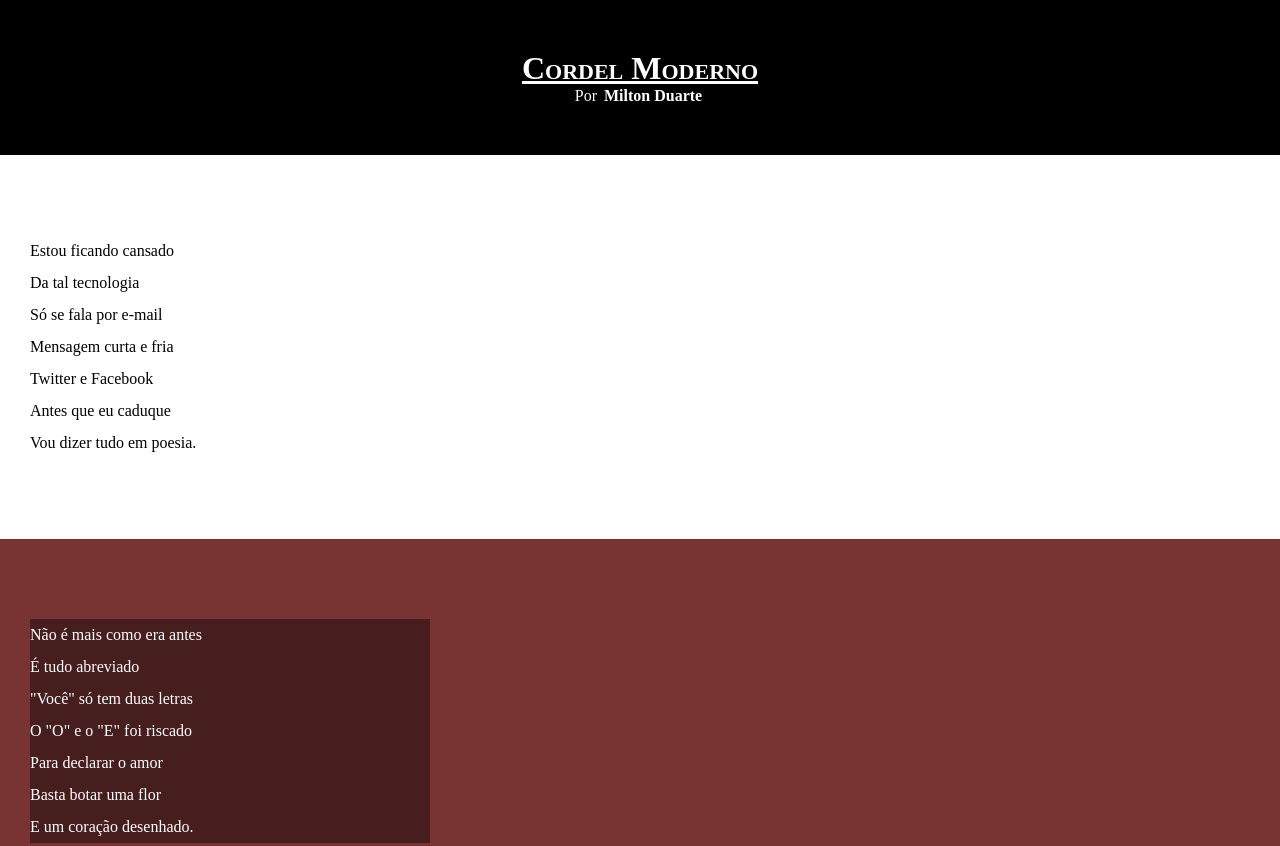
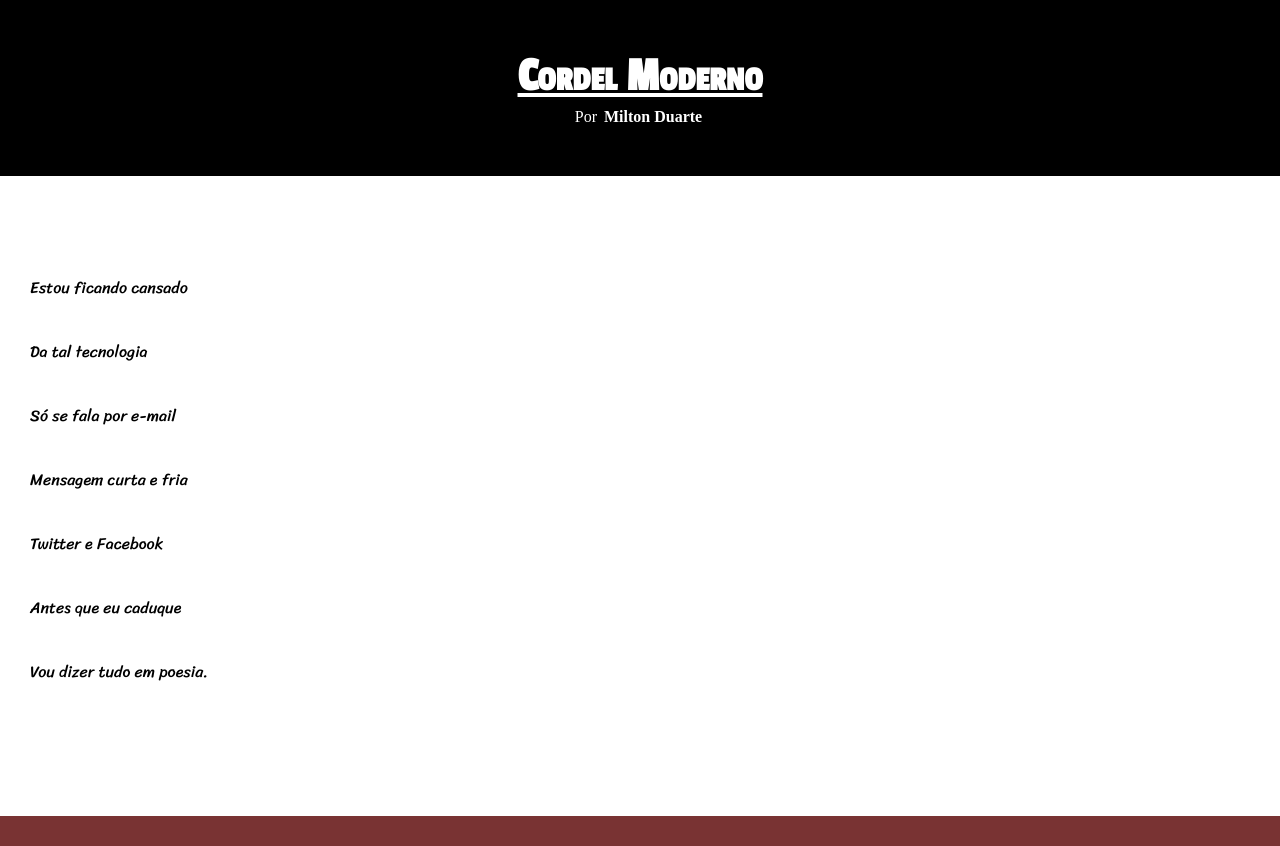
Before and after one commit to RaphaelGod0i/projeto-cordel, a plain HTML site: page index.html in a window 1280 px wide. Shown: the top 846 px of the page. Drawn offline with Linux system fonts and the light colour scheme; a web font is replaced by a local one.

Commit message:
configuração de sections

```diff
--- a/style.css
+++ b/style.css
@@ -1,4 +1,8 @@
 @charset "UTF-8";
+
+  @import url('https://fonts.googleapis.com/css2?family=Dancing+Script:wght@500&family=Fredericka+the+Great&family=Lobster&family=Passion+One&display=swap');
+
+  @import url('https://fonts.googleapis.com/css2?family=Sriracha&display=swap');
 
 * {
     padding: 0px;
@@ -19,11 +23,14 @@ header {
 header > h1 {
     padding-top: 50px;
     padding-bottom: 0px;
+    font-size: 3em;
     font-variant: small-caps;
     text-decoration: underline;
+    font-family: 'Passion One', sans-serif;
 }
 
 header > p {
+    margin-top: 5px;
    padding-bottom: 50px;
 }
 
@@ -37,8 +44,13 @@ header a, footer a {
 section {
     padding-top:10vh;
     padding-bottom: 10vh;
-    line-height: 2em;
+    line-height: 5vw;
     padding-left: 30px;
+    font-family: 'Sriracha', cursive;
+}
+
+section > p {
+    padding-bottom: 2em;
 }
 
 .normal {
@@ -52,7 +64,8 @@ section {
 }
 
 .imagem > p {
-    width: 400px;
+    display: inline-block;
+    padding: 5px;
     background-color: rgba(0, 0, 0, 0.418);
 }
 
```
